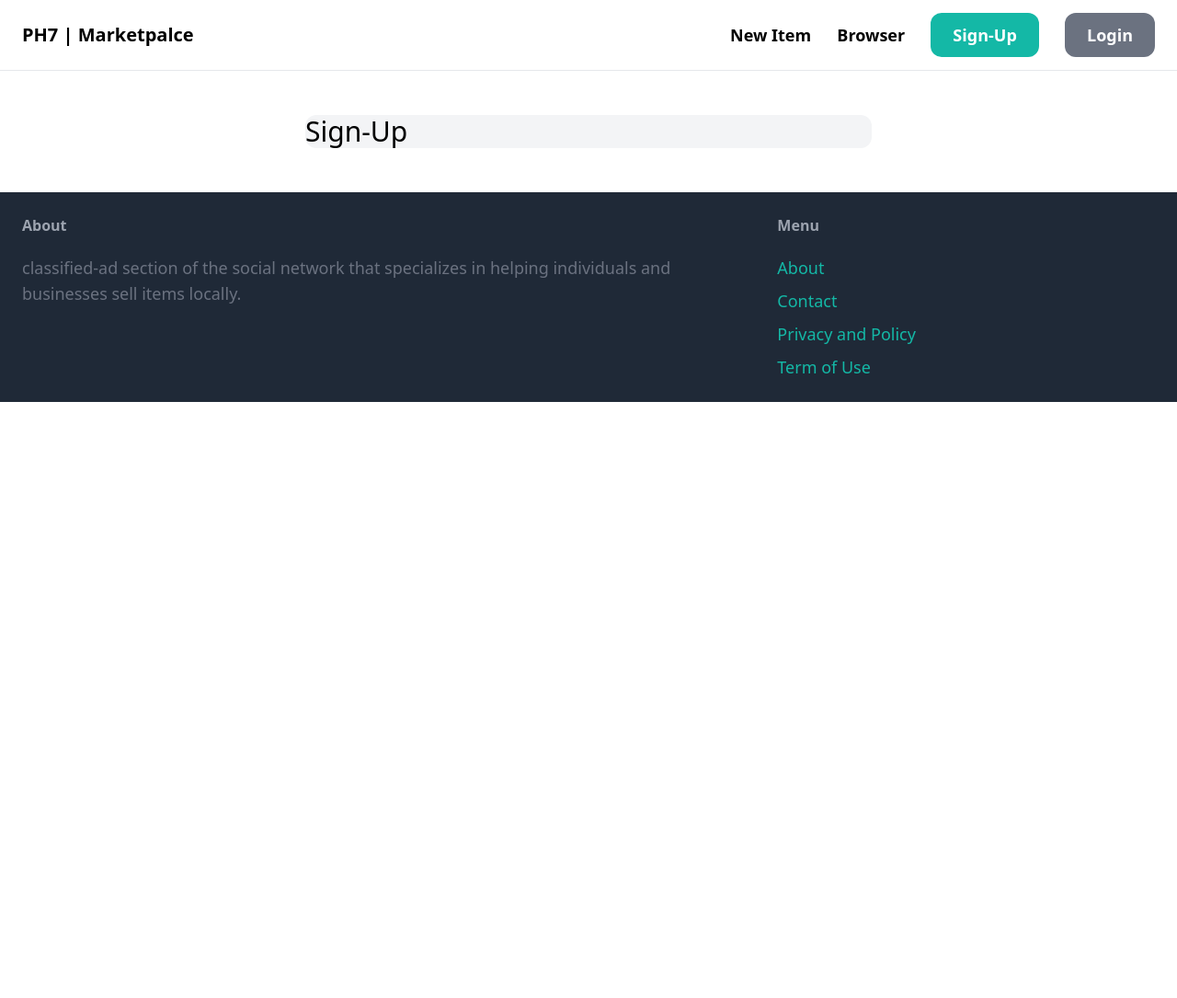
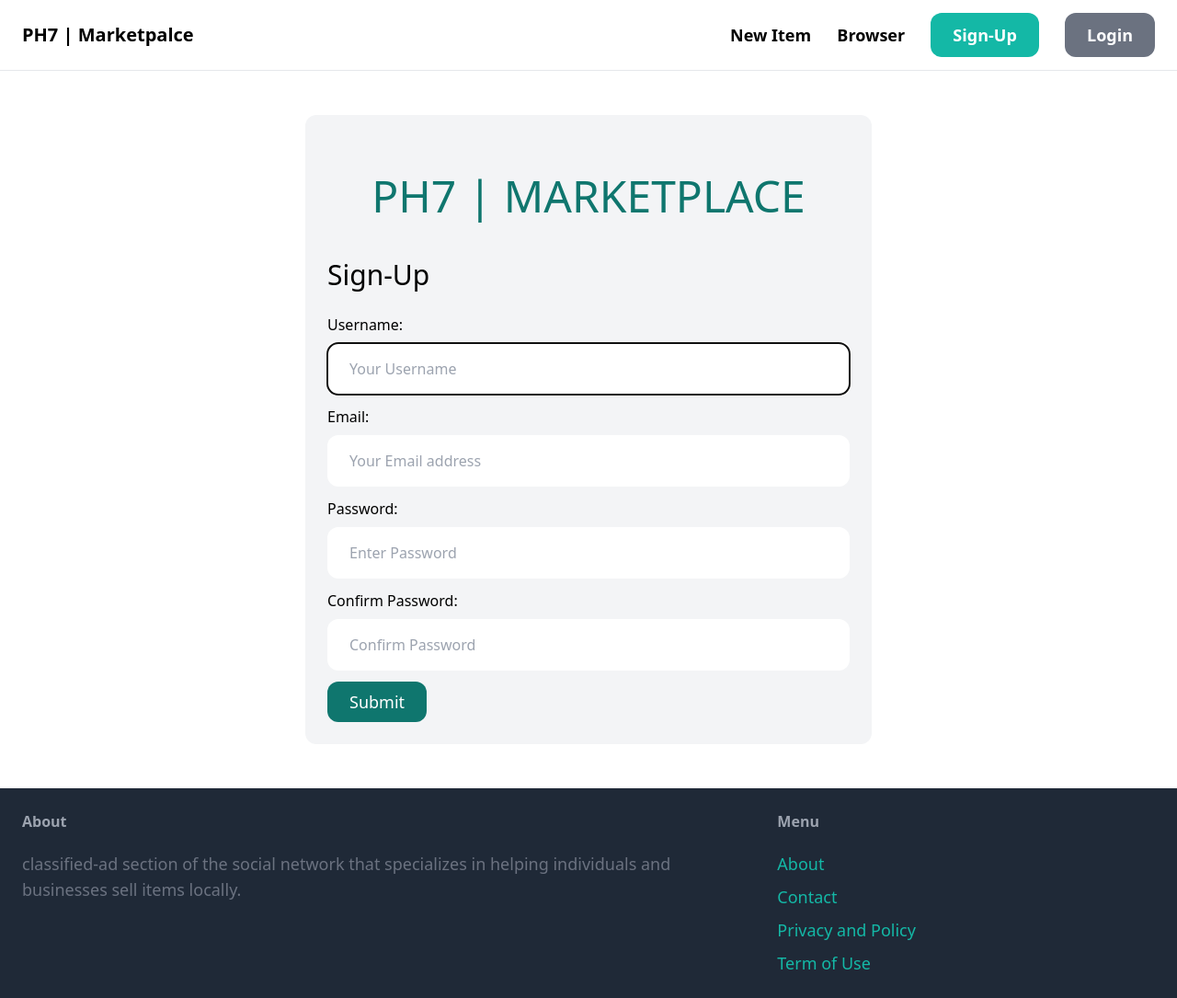
Before and after one commit to devpaurakh/ph7martetplace, a Django app: template core/templates/core/signup.html in a window 1280 px wide. Shown: the whole page at 92% size. Before the commit the page ends 437 px from the top, so only its background shows below. Run offline with Django 4.2, Linux system fonts and the light colour scheme; the template is opened without the code that fills it: values that come from a table or form of the project are taken from there, others are empty; parts of the project's set-up code (start-up, migrations or seed data) failed here and were passed over; some libraries are stand-ins or nearby versions.

Commit message:
signup is done and working properly

```diff
--- a/core/forms.py
+++ b/core/forms.py
@@ -6,3 +6,25 @@ class SignupForm(UserCreationForm):
     class Meta:
         model = User
         fields = ('username','email','password1','password2',)
+
+    username = forms.CharField(widget=forms.TextInput(attrs={
+        'placeholder': 'Your Username',
+        'class': 'w-full py-4 px-6 rounded-xl',
+    }))
+
+
+    email = forms.CharField(widget=forms.EmailInput(attrs={
+        'placeholder': 'Your Email address',
+        'class': 'w-full py-4 px-6 rounded-xl',
+    }))
+
+
+    password1 = forms.CharField(widget=forms.PasswordInput(attrs={
+        'placeholder': 'Enter Password',
+        'class': 'w-full py-4 px-6 rounded-xl',
+    }))
+
+    password2 = forms.CharField(widget=forms.PasswordInput(attrs={
+        'placeholder': 'Confirm Password',
+        'class': 'w-full py-4 px-6 rounded-xl',
+    }))
--- a/core/templates/core/signup.html
+++ b/core/templates/core/signup.html
@@ -4,8 +4,46 @@
 
 {% block content %}
 
-<div class="w-1/2 my-6 mx-auto bg-gray-100 rounded-xl">
-    <h1 class="mb-6 text-3xl"> Sign-Up</h1>
+<div class="w-1/2 my-6 mx-auto p-6 bg-gray-100 rounded-xl">
+    <div class="text-center mb-6 text-5xl pt-10 text-teal-700">
+        <h1>PH7 | MARKETPLACE</h1>
+    </div>
+    <h1 class="mb-6 text-3xl pt-5"> Sign-Up</h1>
+
+    <form action="." method="post">
+        {% csrf_token %}
+
+        <div class="mb-3">
+            <label class="inline-block mb-2" for="username">Username:</label> <br>
+            {{form.username}}
+        </div>
+
+        <div class="mb-3">
+            <label class="inline-block mb-2" for="username">Email:</label> <br>
+            {{form.email}}
+        </div>
+
+        <div class="mb-3">
+            <label class="inline-block mb-2" for="username">Password:</label> <br>
+            {{form.password1}}
+        </div>
+
+        <div class="mb-3">
+            <label class="inline-block mb-2" for="username">Confirm Password:</label> <br>
+            {{form.password2}}
+        </div>
+
+        <button class="py-2 px-6 text-lg bg-teal-700 hover:bg-teal-500 rounded-xl text-white">Submit</button>
+
+        {% if form.errors or form.non_field_errors%}
+        <div class="mb-3 p-6 bg-red-100 rounded-xl">
+            {% for field in form %}
+            {{field.errors}}
+            {%endfor%}
+            {{form.non_field_errors}}
+        </div>
+        {%endif%}
+    </form>
 </div>
 
 {%endblock%}
```
Also changed, not shown: core/views.py (+10 -2 lines), db.sqlite3, 3 other files.
